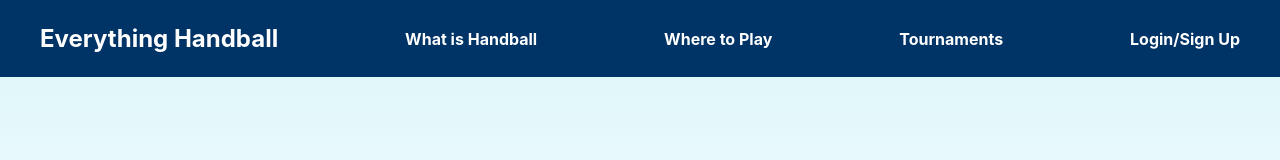
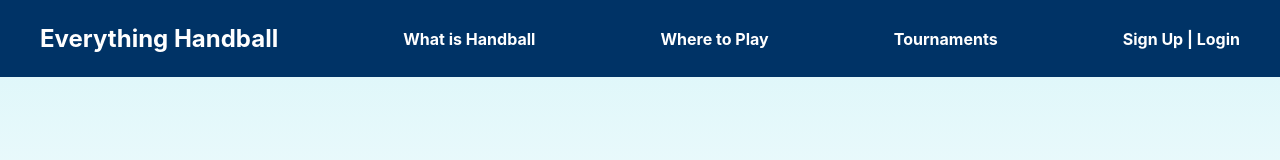
Before and after one commit to KevinG1000/frontend-handball-portal-, a React (Create React App) app: page / in a window 1280 px wide. Shown: the top 160 px of the page. Built offline with nearby package versions, Linux system fonts and the light colour scheme.

Commit message:
Styled and finalized the 'What Is Handball' page with improved layout, video integration, and enhanced CSS design.

```diff
--- a/src/App.js
+++ b/src/App.js
@@ -32,7 +32,7 @@ function NavBar() {
       <Link to="/what-is-handball">What is Handball</Link>
       <Link to="/where-to-play">Where to Play</Link>
       <Link to="/tournaments">Tournaments</Link>
-      <Link to="/login-signup">Login/Sign Up</Link>
+      <Link to="/login-signup">Sign Up | Login</Link>
     </nav>
   );
 }
```
Also changed, not shown: src/components/WhatIsHandball.css (line endings or trailing spaces).
